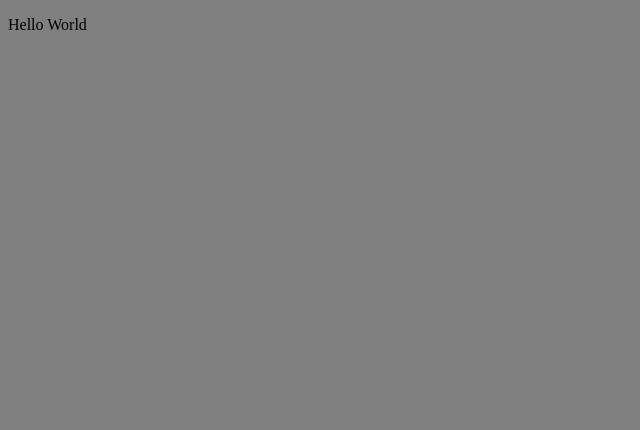
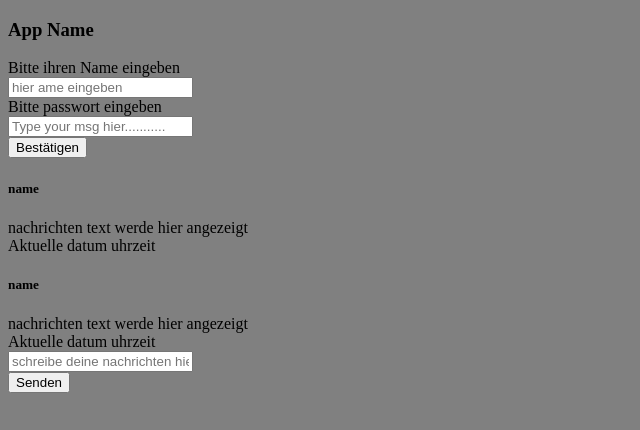
Before and after one commit to tiveritz/coding-campus-miniproject-chat-app, a website: page public/index.html in a window 1280 px wide. Shown: the whole page, without its empty margins (0-640 px from the left). Drawn offline with Linux system fonts and the light colour scheme.

Commit message:
html vorbereitung-Ali

```diff
--- a/public/index.html
+++ b/public/index.html
@@ -8,7 +8,55 @@
     <title>Chat App</title>
 </head>
 <body>
-    <p>Hello World</p>
+    <main>
+        <header class="app-header">
+            <h3>App Name</h3>
+         </header>
+         <section class="user-interface">
+             <div id="user-login">
+                <form >
+                    <label for="lb-name">Bitte ihren Name eingeben</label> <br>
+                    <input type="text" name="name" id="name" placeholder="hier ame eingeben" autocomplete="off"> <br>
+                    <label for="lb-pw">Bitte passwort eingeben</label> <br>
+                    <input type="text" name="pw" id="pw"placeholder="Type your msg hier..........." autocomplete="off"> <br>
+                    <button id="btn-send">Bestätigen</button>
+                </form>
+             </div>
+         </section>
+         <section class="message">
+             <div class="msg-sent">
+                 <div class="msg-from">
+                     <h5>name</h5>
+                 </div>
+                 <div class="msg-text">
+                     nachrichten text werde hier angezeigt
+                 </div>
+
+                 <div class="msg-time">
+                     Aktuelle datum uhrzeit
+                 </div>
+                </div>
+                <div class="msg-sent">
+
+                    <div class="msg-recived">
+                        <h5>name</h5>
+                    </div>
+                    <div class="msg-text">
+                        nachrichten text werde hier angezeigt
+                    </div>
+
+                    <div class="msg-time">
+                        Aktuelle datum uhrzeit
+                    </div>
+                   </div>
+                <input type="text" name="msg" id="msg"placeholder="schreibe deine nachrichten hier..........." autocomplete="off"> <br>
+                <button id="btn-send">Senden</button>
+
+
+         </section>
+
+    </main>
+
     <script src="./script/script.js"></script>
 </body>
 </html>
```
